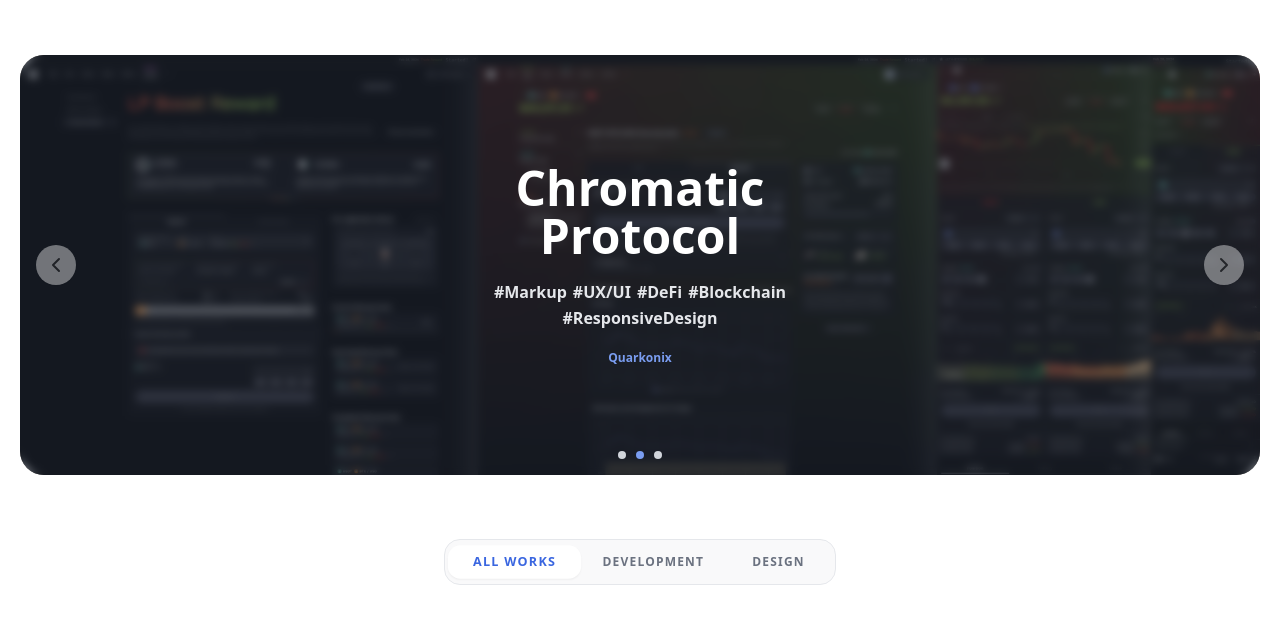
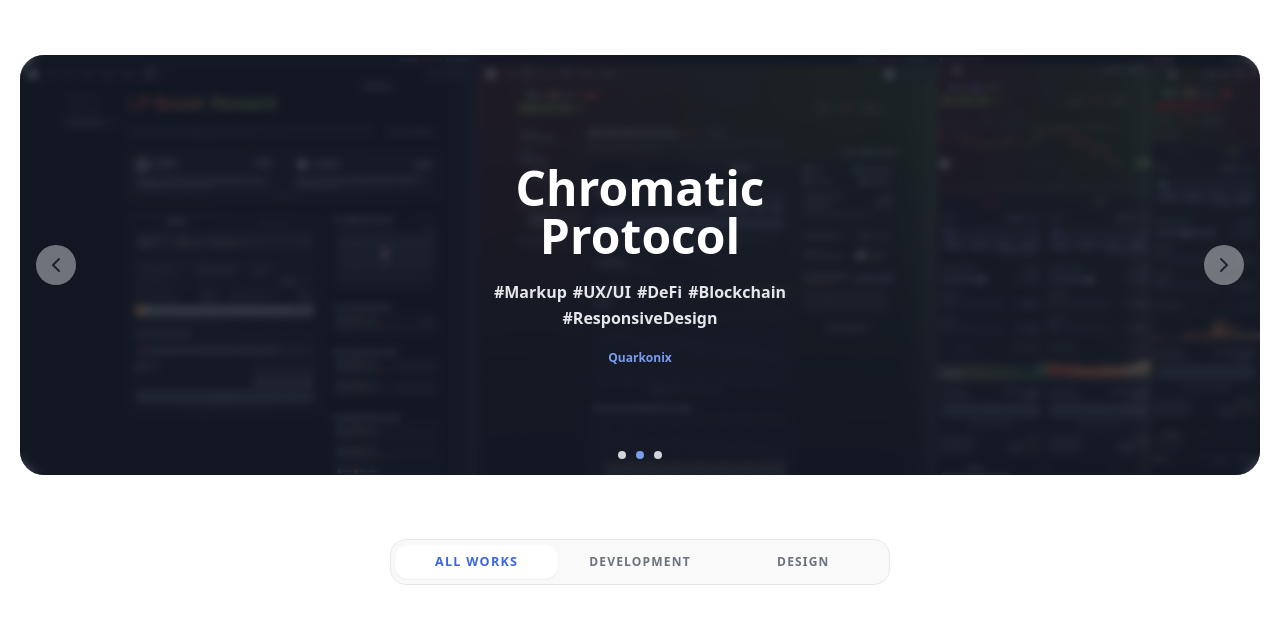
Before and after one commit to diayeri/portfolio-next, a Next.js app: page /projects in a window 1280 px wide. Shown: the part 233-868 px from the top of the page. Built offline with nearby package versions, Linux system fonts and the light colour scheme; no server answers; a web font is replaced by a local one.

Commit message:
style: 컬러, 프로젝트 토글 디테일 수정

```diff
--- a/src/app/projects/page.tsx
+++ b/src/app/projects/page.tsx
@@ -35,7 +35,7 @@ const Projects: React.FC = () => {
       <div className="flex flex-col items-center mb-12 space-y-12 md:mb-16 md:space-y-16">
         {/* 타이틀 영역 */}
         <div className="space-y-4 text-center">
-          <p className="text-xs font-medium tracking-widest text-gray-500 uppercase md:text-sm">
+          <p className="text-xs font-normal tracking-widest text-gray-500 uppercase md:text-sm">
             Dayoung Jung: UX/UI Designer & Developer
           </p>
           <h2 className="text-4xl font-bold text-gray-900 md:text-6xl">
@@ -50,14 +50,14 @@ const Projects: React.FC = () => {
           <ProjectShowcase />
         </Suspense>
 
-        <div className="flex w-full sm:w-auto overflow-x-auto no-scrollbar p-1.5 bg-gray-100/50 backdrop-blur-md rounded-2xl border border-gray-200">
-          <div className="flex justify-center w-full mx-auto flex-nowrap sm:w-auto">
+        <div className="flex w-full sm:w-[500px] overflow-x-auto no-scrollbar py-1.5 px-2 bg-gray-100/50 backdrop-blur-md rounded-2xl border border-gray-200">
+          <div className="flex justify-center w-full gap-2 mx-auto flex-nowrap">
             {(["all", "development", "design"] as const).map((c) => (
               <button
                 key={c}
                 onClick={() => setCategory(c)}
                 className={`
-              whitespace-nowrap w-1/3 sm:w-auto px-5 md:px-6 py-2.5 md:py-2 text-xs font-bold tracking-widest uppercase transition-all duration-300 rounded-xl
+              whitespace-nowrap w-full py-2.5 md:py-2 text-xs font-bold tracking-widest uppercase transition-all duration-300 rounded-xl
               ${
                 category === c
                   ? "bg-white text-primary shadow-sm scale-105"
--- a/src/components/project/ProjectShowcase.tsx
+++ b/src/components/project/ProjectShowcase.tsx
@@ -89,7 +89,7 @@ const ProjectShowcase: React.FC = () => {
               fill
               className="object-cover"
             />
-            <div className="absolute inset-0 backdrop-blur-sm bg-gray-900/50" />
+            <div className="absolute inset-0 backdrop-blur-sm bg-gray-900/70" />
             <div className="max-w-[460px] mx-auto z-10 flex flex-col items-center justify-center w-full h-full gap-5 p-10 text-center text-white">
               <h2 className="text-3xl font-bold leading-relaxed text-white md:text-5xl">
                 {items[active].title}
```
